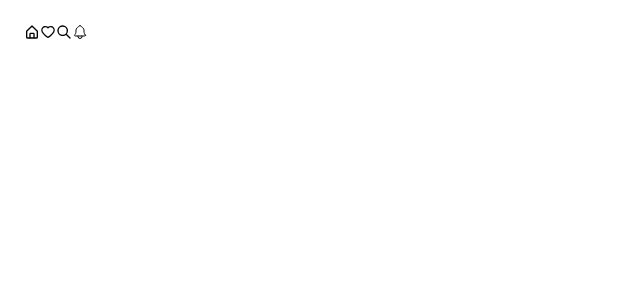
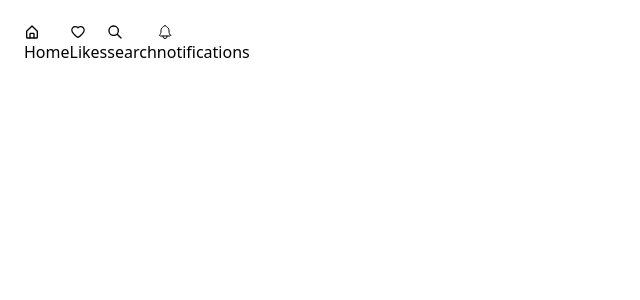
Before and after one commit to DC-21/react-tailwind-bottom-nav-webapp, a React (Vite) app: page / in a window 1280 px wide. Shown: the top 300 px of the page, without its empty margins (0-640 px from the left). Built offline with nearby package versions, Linux system fonts and the light colour scheme.

Commit message:
first commit

```diff
--- a/src/components/Bottom.jsx
+++ b/src/components/Bottom.jsx
@@ -3,11 +3,11 @@ import React from "react";
 const Bottom = () => {
   return (
     <div className="w-full py-6 px-6 sticky bottom-0">
-      <div className="w-full flex">
+      <div className="w-full flex bottom-0 sticky">
         <a>
           <svg viewBox="0 0 24 24" fill="currentColor" height="1em" width="1em">
             <path d="M5 22h14a2 2 0 002-2v-9a1 1 0 00-.29-.71l-8-8a1 1 0 00-1.41 0l-8 8A1 1 0 003 11v9a2 2 0 002 2zm5-2v-5h4v5zm-5-8.59l7-7 7 7V20h-3v-5a2 2 0 00-2-2h-4a2 2 0 00-2 2v5H5z" />
-          </svg>
+          </svg><p>Home</p>
         </a>
         <a>
           <svg
@@ -17,12 +17,12 @@ const Bottom = () => {
             width="1em"
           >
             <path d="M923 283.6a260.04 260.04 0 00-56.9-82.8 264.4 264.4 0 00-84-55.5A265.34 265.34 0 00679.7 125c-49.3 0-97.4 13.5-139.2 39-10 6.1-19.5 12.8-28.5 20.1-9-7.3-18.5-14-28.5-20.1-41.8-25.5-89.9-39-139.2-39-35.5 0-69.9 6.8-102.4 20.3-31.4 13-59.7 31.7-84 55.5a258.44 258.44 0 00-56.9 82.8c-13.9 32.3-21 66.6-21 101.9 0 33.3 6.8 68 20.3 103.3 11.3 29.5 27.5 60.1 48.2 91 32.8 48.9 77.9 99.9 133.9 151.6 92.8 85.7 184.7 144.9 188.6 147.3l23.7 15.2c10.5 6.7 24 6.7 34.5 0l23.7-15.2c3.9-2.5 95.7-61.6 188.6-147.3 56-51.7 101.1-102.7 133.9-151.6 20.7-30.9 37-61.5 48.2-91 13.5-35.3 20.3-70 20.3-103.3.1-35.3-7-69.6-20.9-101.9zM512 814.8S156 586.7 156 385.5C156 283.6 240.3 201 344.3 201c73.1 0 136.5 40.8 167.7 100.4C543.2 241.8 606.6 201 679.7 201c104 0 188.3 82.6 188.3 184.5 0 201.2-356 429.3-356 429.3z" />
-          </svg>
+          </svg><p>Likes</p>
         </a>
         <a>
           <svg viewBox="0 0 24 24" fill="currentColor" height="1em" width="1em">
             <path d="M16.32 14.9l5.39 5.4a1 1 0 01-1.42 1.4l-5.38-5.38a8 8 0 111.41-1.41zM10 16a6 6 0 100-12 6 6 0 000 12z" />
-          </svg>
+          </svg><p>search</p>
         </a>
         <a>
           <svg
@@ -39,7 +39,7 @@ const Bottom = () => {
               strokeWidth={32}
               d="M427.68 351.43C402 320 383.87 304 383.87 217.35 383.87 138 343.35 109.73 310 96c-4.43-1.82-8.6-6-9.95-10.55C294.2 65.54 277.8 48 256 48s-38.21 17.55-44 37.47c-1.35 4.6-5.52 8.71-9.95 10.53-33.39 13.75-73.87 41.92-73.87 121.35C128.13 304 110 320 84.32 351.43 73.68 364.45 83 384 101.61 384h308.88c18.51 0 27.77-19.61 17.19-32.57zM320 384v16a64 64 0 01-128 0v-16"
             />
-          </svg>
+          </svg><p>notifications</p>
         </a>
       </div>
     </div>
```
